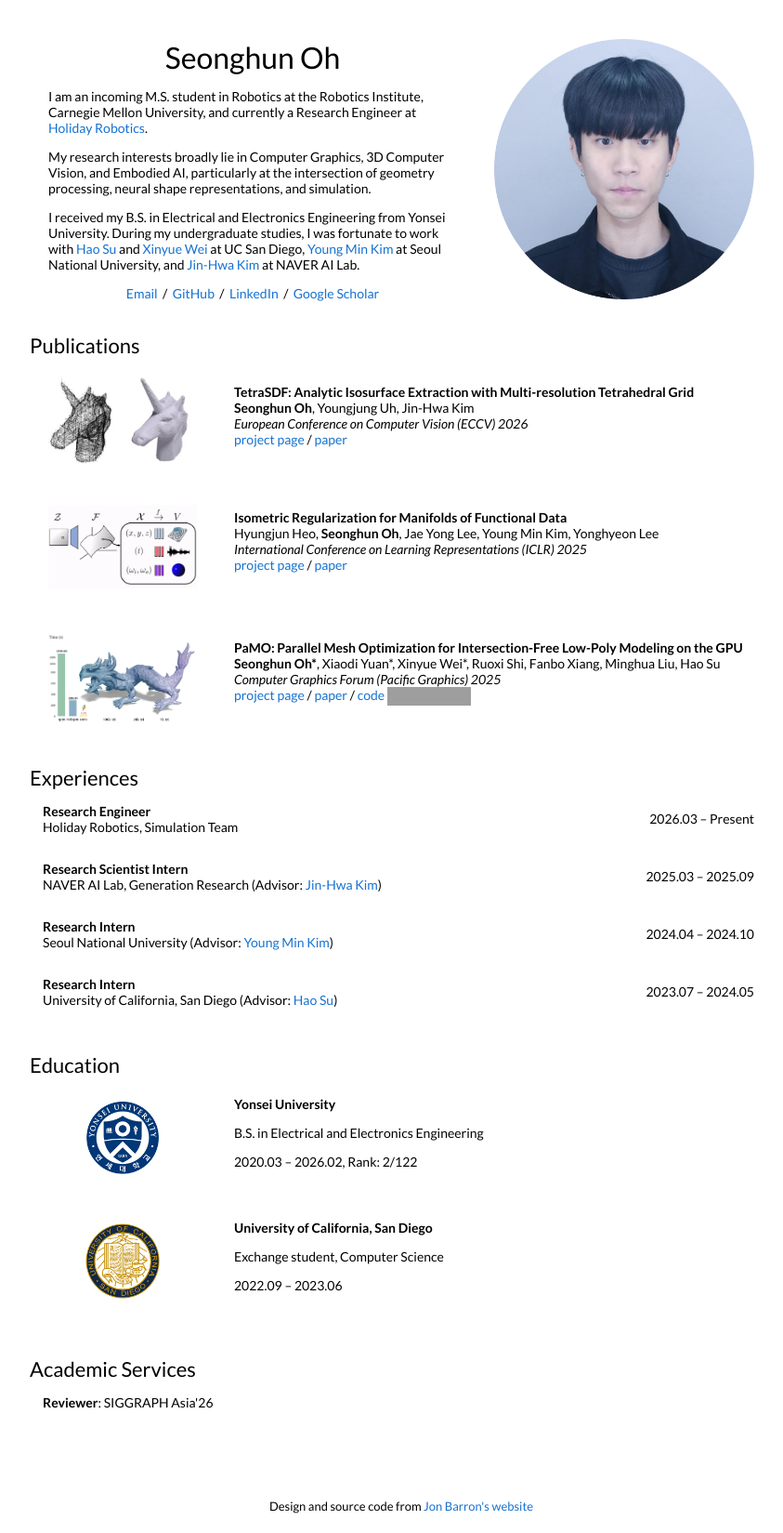
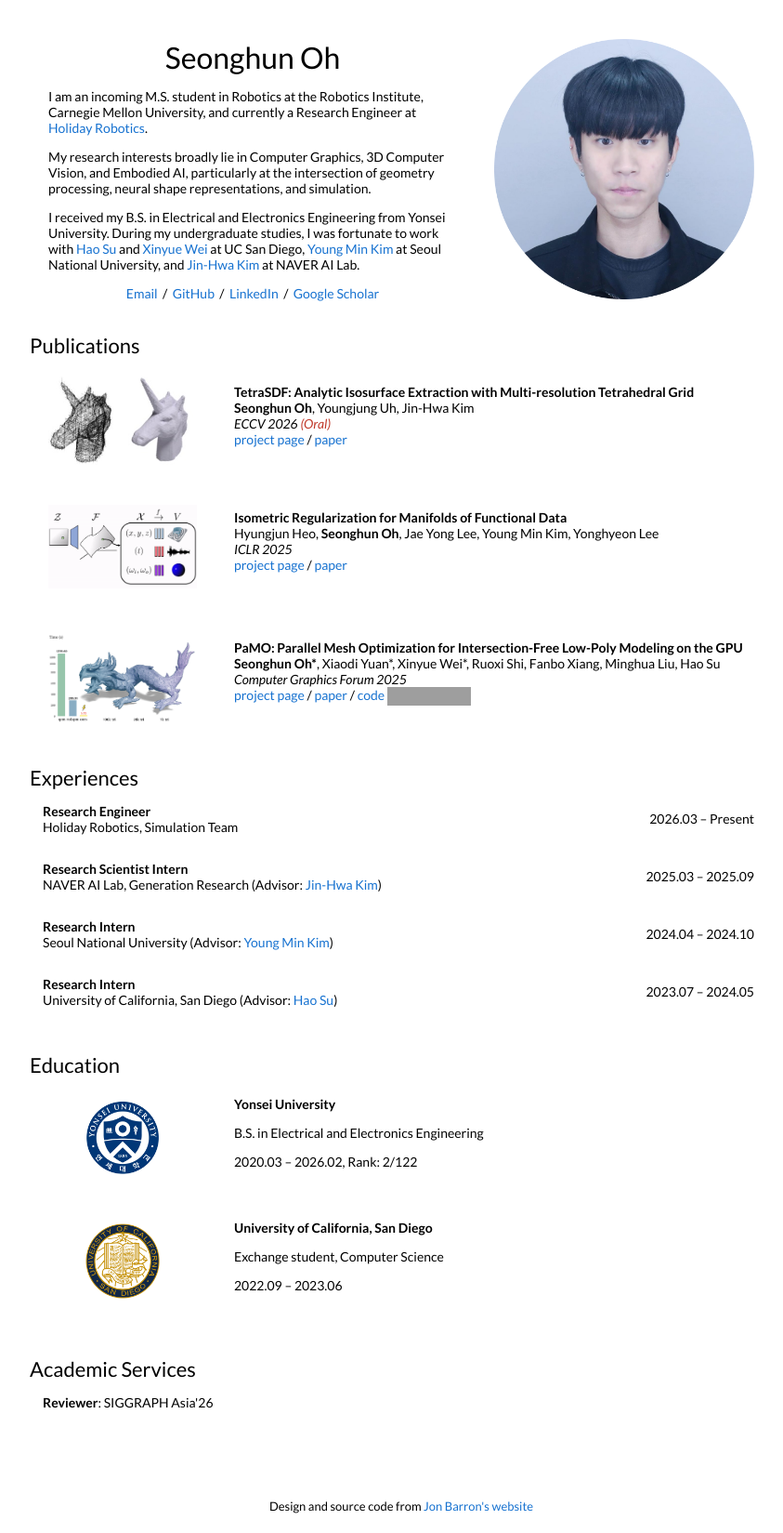
Before and after one commit to seonghunn/seonghunn.github.io, a Jekyll site: the page built from _posts/2025-11-23-pairwise.markdown, in a window 1280 px wide. Shown: the whole page at 93% size, without its empty margins (208-1051 px from the left). Built offline with Jekyll 4.4.1, drawn with Linux system fonts in a browser that asks for light colours; our own code applies the rules of GitHub Pages for plain Markdown files; grey boxes are pictures that could not be loaded.

Commit message:
add presentation type

```diff
--- a/_posts/2025-01-23-pairwise.markdown
+++ b/_posts/2025-01-23-pairwise.markdown
@@ -5,7 +5,7 @@ date:   2025-01-23 00:00:00 +00:00
 image: /images/pamo.jpg
 categories: research
 authors: "<strong>Seonghun Oh*</strong>, Xiaodi Yuan*, Xinyue Wei*, Ruoxi Shi, Fanbo Xiang, Minghua Liu, Hao Su"
-venue: "Computer Graphics Forum (Pacific Graphics) 2025"
+venue: "Computer Graphics Forum 2025"
 paper: https://arxiv.org/abs/2509.05595
 website: https://seonghunn.github.io/pamo/
 code: https://github.com/SarahWeiii/pamo
--- a/_posts/2025-01-24-pairwise.markdown
+++ b/_posts/2025-01-24-pairwise.markdown
@@ -5,7 +5,7 @@ date:   2025-01-24 00:00:00 +00:00
 image: /images/irmf.gif
 categories: research
 authors: "Hyungjun Heo, <strong>Seonghun Oh</strong>, Jae Yong Lee, Young Min Kim, Yonghyeon Lee"
-venue: "International Conference on Learning Representations (ICLR) 2025"
+venue: "ICLR 2025"
 website: https://heo0224.github.io/IRMF_projectpage/
 paper: https://openreview.net/forum?id=xBuURiCChw&noteId=9xJprrhplv
 ---
--- a/_posts/2025-11-23-pairwise.markdown
+++ b/_posts/2025-11-23-pairwise.markdown
@@ -5,7 +5,7 @@ date:   2025-11-23 00:00:00 +00:00
 image: /images/tetrasdf.jpg
 categories: research
 authors: "<strong>Seonghun Oh</strong>, Youngjung Uh, Jin-Hwa Kim"
-venue: "European Conference on Computer Vision (ECCV) 2026"
+venue: 'ECCV 2026 <span style="color:#c0392b;">(Oral)</span>'
 website: https://seonghunn.github.io/tetrasdf/
 paper: https://arxiv.org/abs/2511.16273
 ---
```
